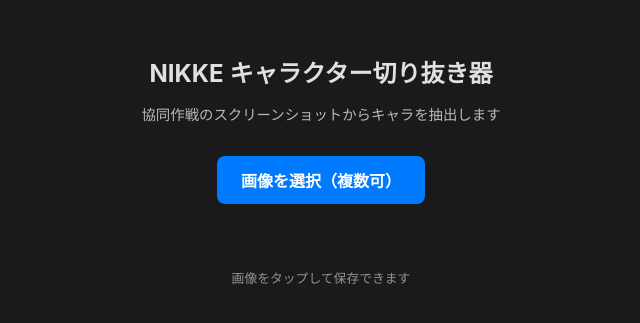
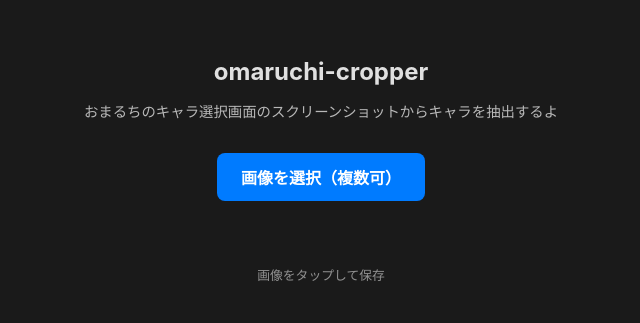
Before and after one commit to amidst-spatula/omaruchi-cropper, a plain HTML site: page index.html in a window 1280 px wide. Shown: the part 231-554 px from the top of the page, without its empty margins (319-959 px from the left). Drawn offline with Linux system fonts and the light colour scheme.

Commit message:
change wording

```diff
--- a/index.html
+++ b/index.html
@@ -3,14 +3,14 @@
 <head>
     <meta charset="UTF-8">
     <meta name="viewport" content="width=device-width, initial-scale=1.0, viewport-fit=cover">
-    <title>NIKKE キャラクター切り抜き器</title>
+    <title>omaruchi-cropper</title>
     <link rel="stylesheet" href="style.css">
 </head>
 <body>
     <div class="container">
         <header>
-            <h1>NIKKE キャラクター切り抜き器</h1>
-            <p>協同作戦のスクリーンショットからキャラを抽出します</p>
+            <h1>omaruchi-cropper</h1>
+            <p>おまるちのキャラ選択画面のスクリーンショットからキャラを抽出するよ</p>
         </header>
 
         <main>
@@ -44,7 +44,7 @@
         </main>
 
         <footer>
-            <p>画像をタップして保存できます</p>
+            <p>画像をタップして保存</p>
         </footer>
     </div>
     <script src="app.js"></script>
```
Also changed, not shown: 1 other file.
